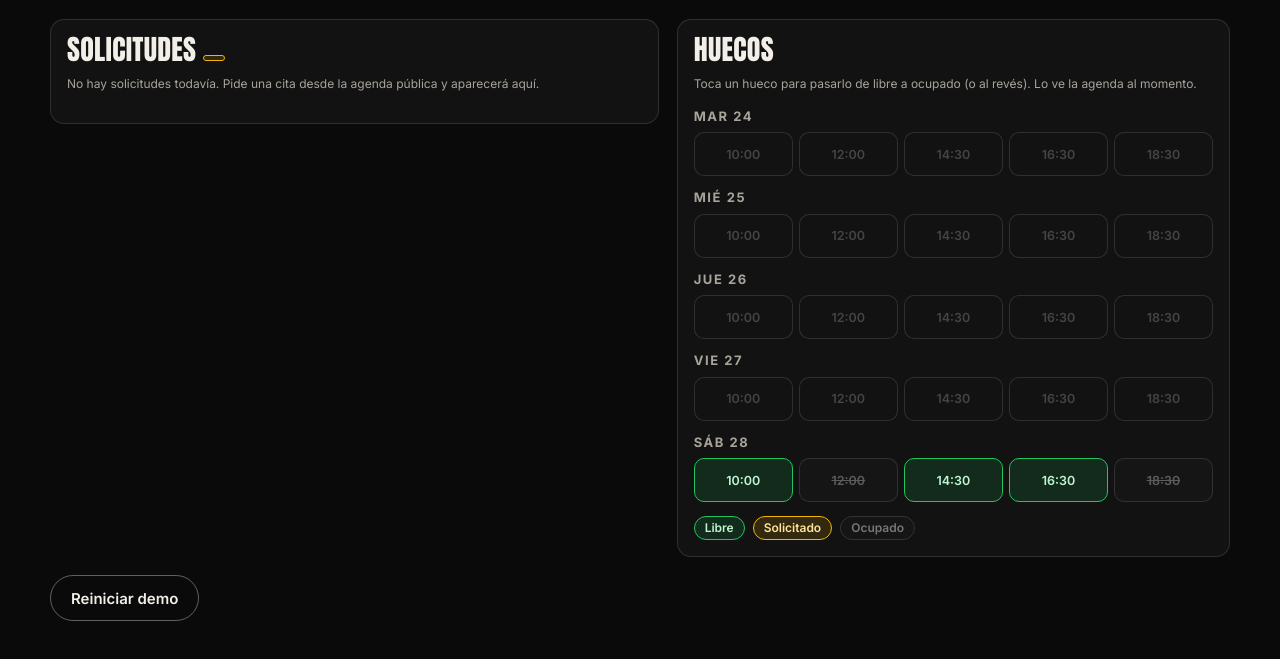
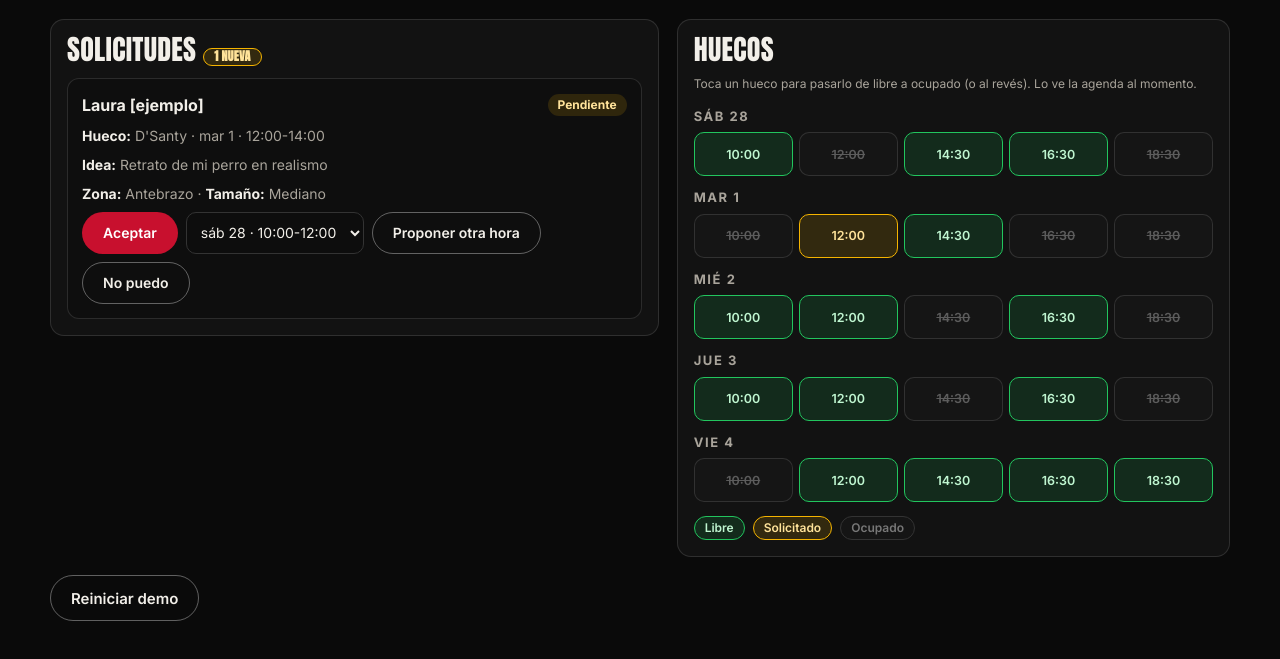
Before and after one commit to clipeya/demos, a plain HTML site: page adikto/panel.html in a window 1280 px wide. Shown: the part 269-928 px from the top of the page. Drawn offline with Linux system fonts and the light colour scheme.

Commit message:
Adikto: arreglos del QA de Andy (gota visible en escritorio, logo sin desborde en móvil y Safari viejo, agenda con los próximos 5 días abiertos, 3 solicitudes [ejemplo])
Co-Authored-By: Claude Opus 5.5 <noreply@anthropic.com>

```diff
--- a/adikto/app.js
+++ b/adikto/app.js
@@ -23,20 +23,17 @@
   const pad = n => String(n).padStart(2, '0');
   const fechaISO = d => d.getFullYear() + '-' + pad(d.getMonth() + 1) + '-' + pad(d.getDate());
 
-  // Semana visible: martes a sábado. Domingo y lunes (cerrado) → semana siguiente.
+  // Próximos 5 días de apertura (martes a sábado) desde hoy; si hoy ya cerró, desde mañana. Así nunca sale una semana «apagada».
   function semana(base) {
-    const hoy = base ? new Date(base) : new Date();
-    hoy.setHours(0, 0, 0, 0);
-    const dw = hoy.getDay();
-    const martes = new Date(hoy);
-    if (dw === 0) martes.setDate(hoy.getDate() + 2);
-    else if (dw === 1) martes.setDate(hoy.getDate() + 1);
-    else if (dw === 6 && !base && (new Date().getHours() * 60 + new Date().getMinutes()) >= 20 * 60 + 30) martes.setDate(hoy.getDate() + 3); // sábado ya cerrado → semana siguiente
-    else martes.setDate(hoy.getDate() - (dw - 2));
+    const ref = base ? new Date(base) : new Date();
+    const d = new Date(ref); d.setHours(0, 0, 0, 0);
+    const cerrado = !base && (ref.getHours() * 60 + ref.getMinutes()) >= 20 * 60 + 30;
+    if (cerrado) d.setDate(d.getDate() + 1);
     const dias = [];
-    for (let i = 0; i < 5; i++) {
-      const d = new Date(martes); d.setDate(martes.getDate() + i);
-      dias.push({ iso: fechaISO(d), txt: DIAS_TXT[d.getDay()], num: d.getDate(), fecha: d });
+    while (dias.length < 5) {
+      const dw = d.getDay();
+      if (dw >= 2 && dw <= 6) dias.push({ iso: fechaISO(d), txt: DIAS_TXT[dw], num: d.getDate(), fecha: new Date(d) });
+      d.setDate(d.getDate() + 1);
     }
     return dias;
   }
@@ -53,7 +50,23 @@
 
   function leer() {
     try { const s = JSON.parse(localStorage.getItem(CLAVE)); if (s && s.marcas && s.solicitudes) return s; } catch (e) {}
-    return { marcas: {}, solicitudes: [] };
+    return { marcas: {}, solicitudes: ejemplos() };
+  }
+  // Solicitudes [ejemplo] para que la demo se vea viva (libres, solicitados y ocupados mezclados). Petición de Andy 27-nov 22:14.
+  function ejemplos() {
+    const ideas = [['Laura [ejemplo]', 'Retrato de mi perro en realismo', 'Antebrazo', 'Mediano'],
+                   ['Marc [ejemplo]', 'Rosa fina con una fecha', 'Muñeca', 'Pequeño'],
+                   ['Sara [ejemplo]', 'Ángel en black & grey', 'Espalda', 'Grande']];
+    const dias = semana(); const out = [];
+    TATUADORES.forEach((t, i) => {
+      const dia = dias[Math.min(dias.length - 1, 1 + i)].iso;
+      const f = FRANJAS.find(f => { const k = clave(t.id, dia, f.ini); return !semilla(k) && !pasado(k); });
+      if (!f) return;
+      const [nombre, idea, zona, tamano] = ideas[i];
+      out.push({ id: 'ej' + i, clave: clave(t.id, dia, f.ini), tatuador: t.id, estado: 'pendiente', creada: new Date().toISOString(),
+                 nombre, contacto: '', idea, zona, tamano, foto: '', fotoNombre: '', ejemplo: true });
+    });
+    return out;
   }
   function guardar(s) {
     try { localStorage.setItem(CLAVE, JSON.stringify(s)); } catch (e) {}
--- a/adikto/estilo.css
+++ b/adikto/estilo.css
@@ -6,8 +6,8 @@
   --display:"Anton","Impact","Arial Narrow",sans-serif; --texto:"Inter",system-ui,-apple-system,"Segoe UI",Roboto,Arial,sans-serif;
 }
 *{box-sizing:border-box}
-html{scroll-behavior:smooth;overflow-x:clip}
-body{margin:0;background:var(--fondo);color:var(--tx);font-family:var(--texto);font-size:16px;line-height:1.5;-webkit-font-smoothing:antialiased;overflow-x:clip}
+html{scroll-behavior:smooth;overflow-x:hidden;overflow-x:clip}
+body{margin:0;background:var(--fondo);color:var(--tx);font-family:var(--texto);font-size:16px;line-height:1.5;-webkit-font-smoothing:antialiased;overflow-x:hidden;overflow-x:clip}
 a{color:inherit}
 img,svg{display:block;max-width:100%}
 h1,h2,h3{font-family:var(--display);font-weight:400;letter-spacing:.01em;line-height:.95;margin:0 0 12px;text-transform:uppercase}
@@ -42,7 +42,7 @@ p{margin:0 0 14px}
 .intro-svg{position:absolute;inset:0;width:100%;height:100%}
 .intro-txt{position:absolute;inset:auto 0 12% 0;padding:0 var(--gut);text-align:center;z-index:2}
 .intro-pre{font-size:12px;letter-spacing:.24em;text-transform:uppercase;color:#f3d6da;opacity:var(--p1,0);transition:opacity .3s}
-.intro-logo{font-size:clamp(84px,27vw,260px);line-height:.85;margin:0 0 14px;color:var(--tx);transform:scale(calc(1.25 - var(--p,0)*.25));opacity:var(--p,0);letter-spacing:.02em;text-shadow:0 10px 40px rgba(0,0,0,.6)}
+.intro-logo{font-size:clamp(64px,24vw,260px);line-height:.85;margin:0 0 14px;color:var(--tx);transform:scale(calc(1.25 - var(--p,0)*.25));opacity:var(--p,0);letter-spacing:.02em;text-shadow:0 10px 40px rgba(0,0,0,.6)}
 .intro-sub{color:#f3d6da;max-width:520px;margin:0 auto 18px;opacity:var(--p2,0);transform:translateY(calc((1 - var(--p2,0))*16px))}
 .intro-cta{display:flex;gap:10px;justify-content:center;flex-wrap:wrap;opacity:var(--p2,0);transform:translateY(calc((1 - var(--p2,0))*16px))}
 .intro-cta .btn{min-width:200px}
```
Also changed, not shown: adikto/web.js (+9 -3 lines).
